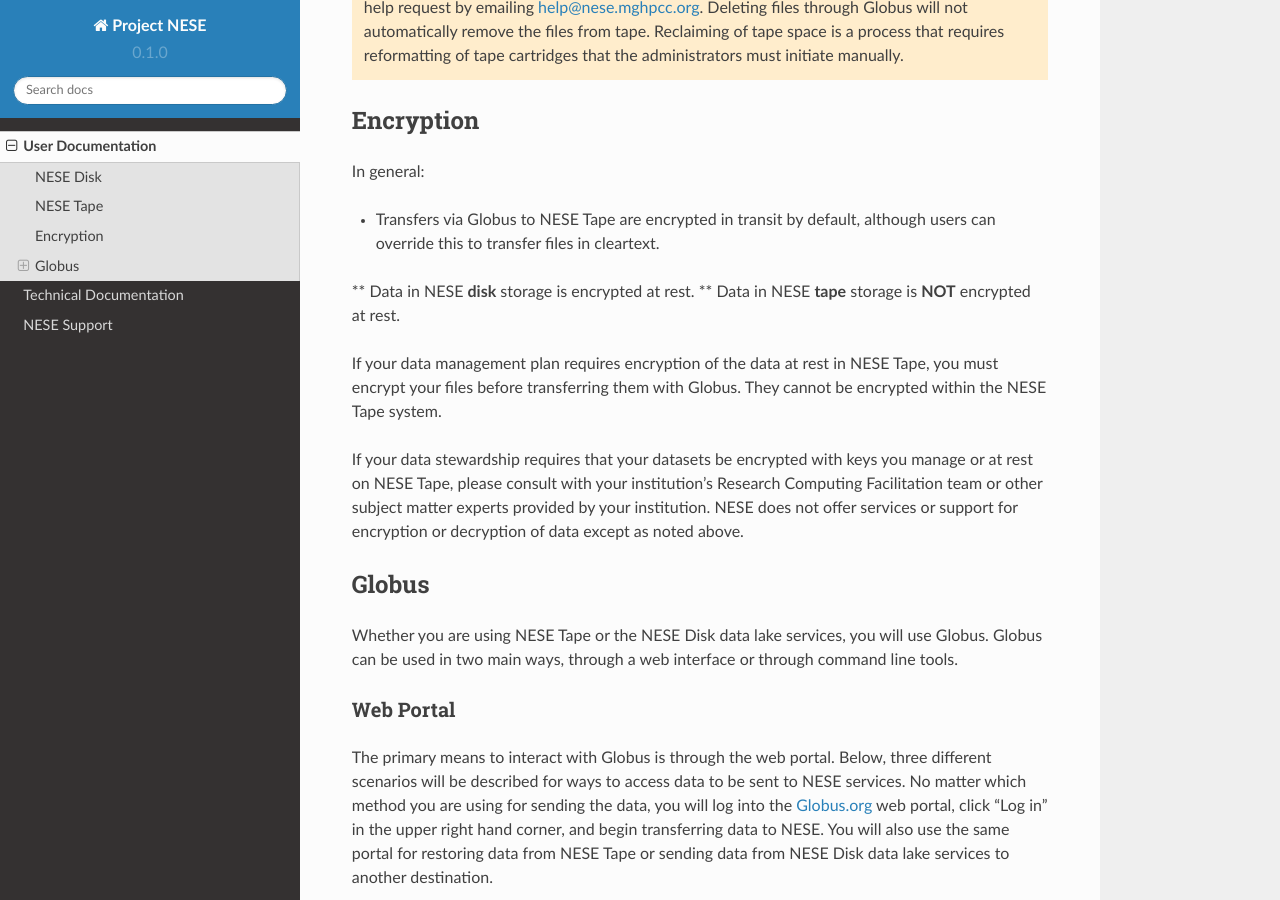
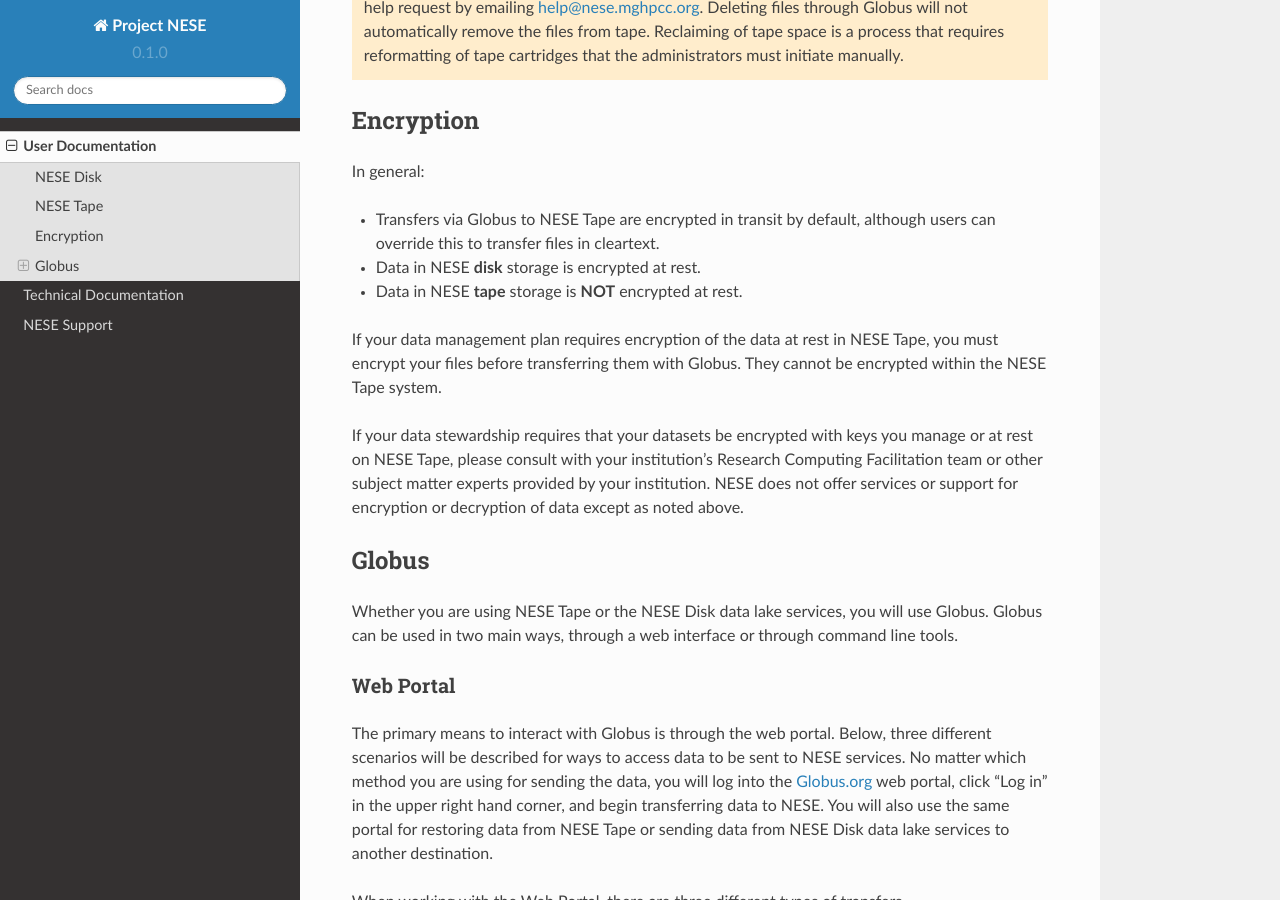
Before and after one commit to mghpcsim/rtd-nese, a Sphinx documentation site: the page built from docs/source/user-docs.rst, in a window 1280 px wide and 900 px high, scrolled down 2252 px. Built offline with Sphinx 7.4.7 and the Read the Docs theme 2.0.0, drawn with Linux system fonts in a browser that asks for light colours.

Commit message:
fix duplicate asterisks
Signed-off-by: Robin Webber <robin_webber@harvard.edu>

```diff
--- a/docs/source/user-docs.rst
+++ b/docs/source/user-docs.rst
@@ -104,8 +104,8 @@
 In general:
 
 * Transfers via Globus to NESE Tape are encrypted in transit by default, although users can override this to transfer files in cleartext.
-** Data in NESE **disk** storage is encrypted at rest.
-** Data in NESE **tape** storage is **NOT** encrypted at rest.
+* Data in NESE **disk** storage is encrypted at rest.
+* Data in NESE **tape** storage is **NOT** encrypted at rest.
 
 If your data management plan requires encryption of the data at rest in NESE Tape, you must
 encrypt your files before transferring them with Globus. They cannot be encrypted within
```
